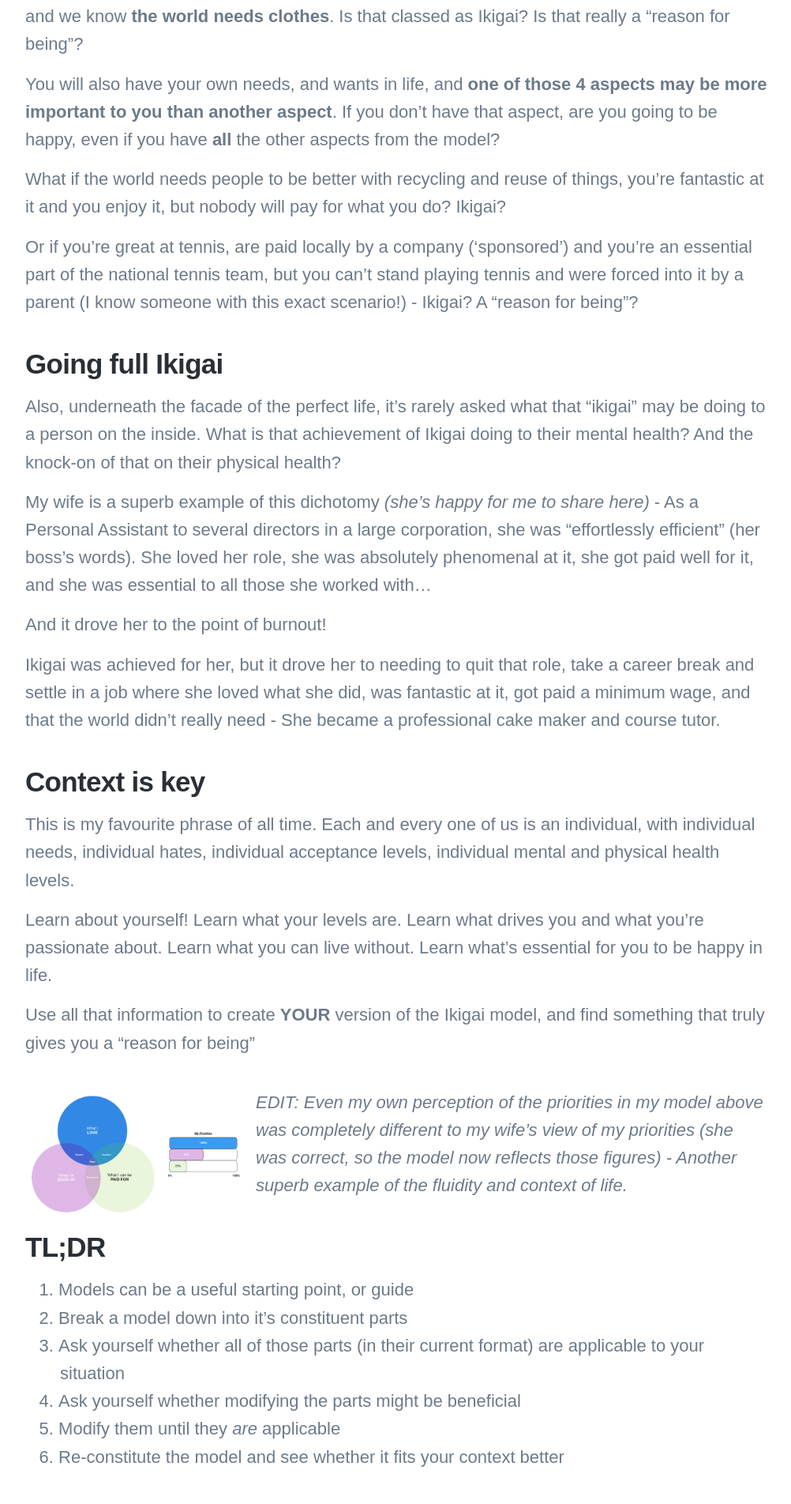
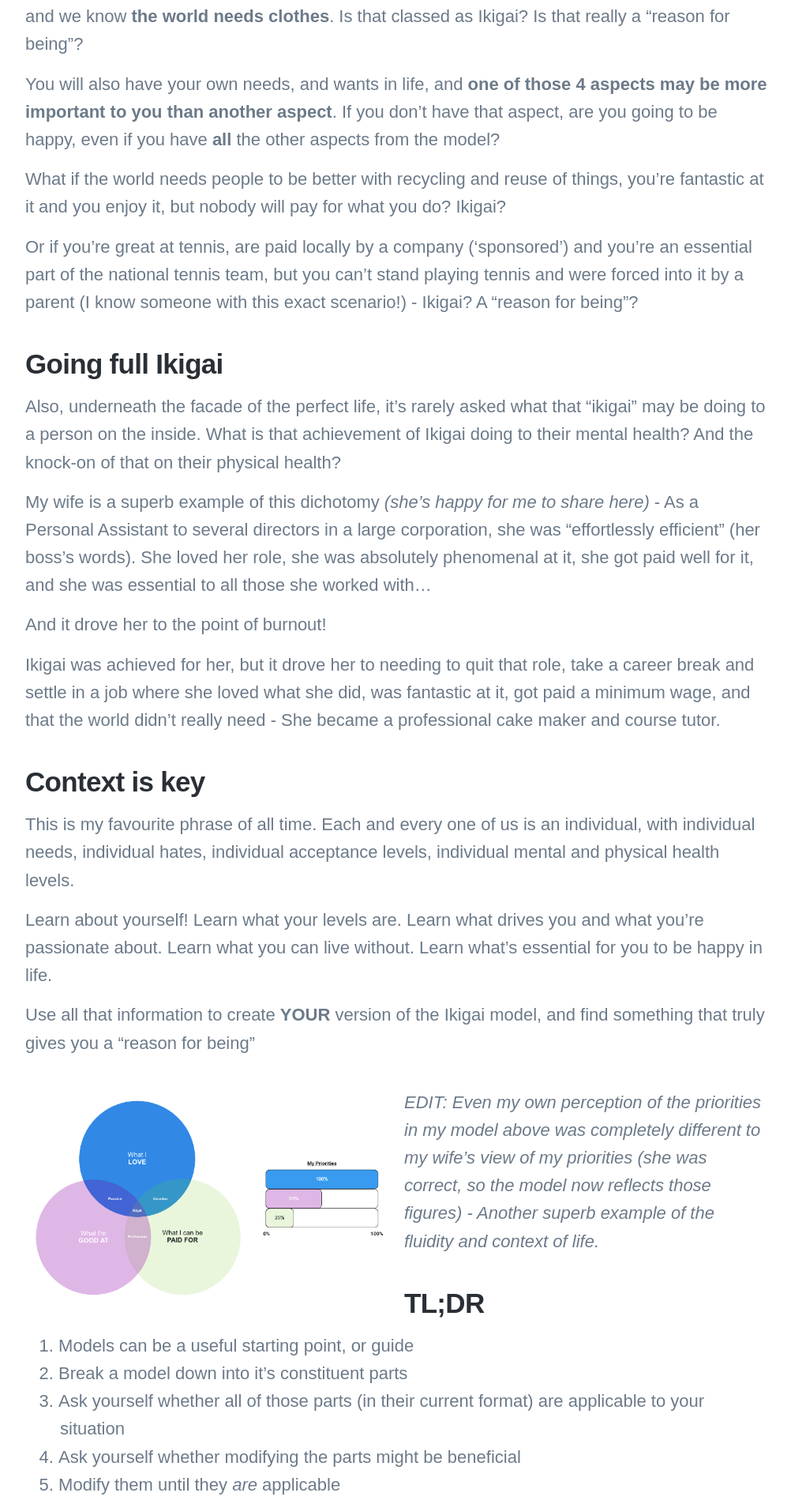
Before and after one commit to TheTestingMuse/thetestingmuse.github.io, a Jekyll site: the page built from _posts/2021-03-03-models-models-everywhere.md, in a window 1280 px wide. Shown: the part 4496-6400 px from the top of the page at 79% size, without its empty margins (138-1140 px from the left). Built offline with Jekyll 4.4.1, drawn with Linux system fonts in a browser that asks for light colours; nearby versions of some CDN libraries; some web fonts are replaced.

Commit message:
New blog post

```diff
--- a/_posts/2021-03-03-models-models-everywhere.md
+++ b/_posts/2021-03-03-models-models-everywhere.md
@@ -127,7 +127,7 @@ Learn about yourself! Learn what your levels are. Learn what drives you and what
 
 Use all that information to create **YOUR** version of the Ikigai model, and find something that truly gives you a "reason for being"
 
-<img src="/images/posts/MyIkigai.png" alt="Diagram of the author's Ikigai Model" style="float:left; margin-right: 10px; width:30%;" />
+<img src="/images/posts/MyIkigai.png" alt="Diagram of the author's Ikigai Model" style="float:left; margin-right: 10px; width:50%;" />
 
 _EDIT: Even my own perception of the priorities in my model above was completely different to my wife’s view of my priorities (she was correct, so the model now reflects those figures) - Another superb example of the fluidity and context of life._
 
```
